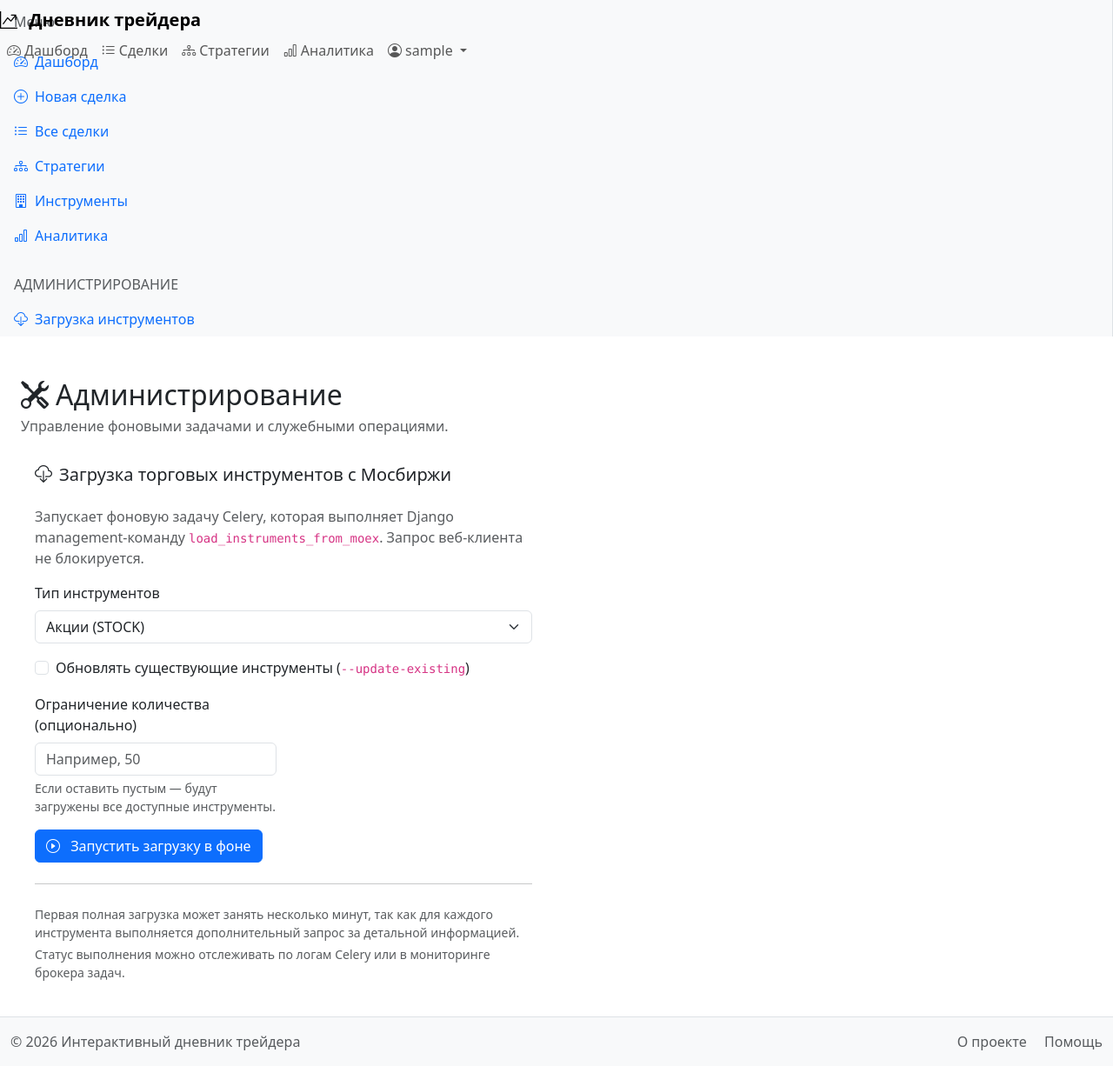
After one commit to 367300/interactive_trader_diary, a Django app: page /admin/tools/instruments/load/ in a window 1280 px wide. The commit adds this page. Shown: the whole page at 87% size. Run offline with Django 5.2, Linux system fonts and the light colour scheme; the visitor is signed in with stand-in values (Sample User, id 1); parts of the project's set-up code (start-up, migrations or seed data) failed here and were passed over.

Commit message:
Добавление административного раздела и действия по выгруке инструментов с ММВБ

```diff
--- /dev/null
+++ b/django_base/core/templates/core/admin_instruments_load.html
@@ -0,0 +1,98 @@
+{% extends 'core/base.html' %}
+{% load static %}
+
+{% block title %}Администрирование — Загрузка инструментов{% endblock %}
+
+{% block content %}
+<div class="container-fluid">
+    <div class="row mb-4">
+        <div class="col-12">
+            <h1 class="h2 mb-1">
+                <i class="bi bi-tools me-2"></i>Администрирование
+            </h1>
+            <p class="text-muted mb-0">
+                Управление фоновыми задачами и служебными операциями.
+            </p>
+        </div>
+    </div>
+
+    <div class="row">
+        <div class="col-lg-6 mb-4">
+            <div class="card border-0 shadow-soft">
+                <div class="card-header bg-white border-0">
+                    <h5 class="card-title mb-0">
+                        <i class="bi bi-cloud-download me-2"></i>Загрузка торговых инструментов с Мосбиржи
+                    </h5>
+                </div>
+                <div class="card-body">
+                    <p class="text-muted">
+                        Запускает фоновую задачу Celery, которая выполняет Django management-команду
+                        <code>load_instruments_from_moex</code>. Запрос веб-клиента не блокируется.
+                    </p>
+
+                    <form method="post" class="row g-3">
+                        {% csrf_token %}
+
+                        <div class="col-12">
+                            <label for="id_instrument_type" class="form-label">Тип инструментов</label>
+                            <select name="instrument_type" id="id_instrument_type" class="form-select">
+                                <option value="STOCK" selected>Акции (STOCK)</option>
+                                <option value="FUTURES">Фьючерсы (FUTURES)</option>
+                            </select>
+                        </div>
+
+                        <div class="col-12">
+                            <div class="form-check">
+                                <input
+                                    class="form-check-input"
+                                    type="checkbox"
+                                    value="1"
+                                    id="id_update_existing"
+                                    name="update_existing"
+                                >
+                                <label class="form-check-label" for="id_update_existing">
+                                    Обновлять существующие инструменты (<code>--update-existing</code>)
+                                </label>
+                            </div>
+                        </div>
+
+                        <div class="col-12 col-md-6">
+                            <label for="id_limit" class="form-label">
+                                Ограничение количества (опционально)
+                            </label>
+                            <input
+                                type="number"
+                                min="1"
+                                class="form-control"
+                                id="id_limit"
+                                name="limit"
+                                placeholder="Например, 50"
+                            >
+                            <div class="form-text">
+                                Если оставить пустым — будут загружены все доступные инструменты.
+                            </div>
+                        </div>
+
+                        <div class="col-12 mt-3">
+                            <button type="submit" class="btn btn-primary">
+                                <i class="bi bi-play-circle me-2"></i>
+                                Запустить загрузку в фоне
+                            </button>
+                        </div>
+                    </form>
+
+                    <hr class="my-4">
+
+                    <p class="text-muted small mb-1">
+                        Первая полная загрузка может занять несколько минут, так как для каждого инструмента
+                        выполняется дополнительный запрос за детальной информацией.
+                    </p>
+                    <p class="text-muted small mb-0">
+                        Статус выполнения можно отслеживать по логам Celery или в мониторинге брокера задач.
+                    </p>
+                </div>
+            </div>
+        </div>
+    </div>
+</div>
+{% endblock %}
--- a/django_base/core/templates/core/base.html
+++ b/django_base/core/templates/core/base.html
@@ -142,6 +142,18 @@
                                 <i class="bi bi-bar-chart me-2"></i>Аналитика
                             </a>
                         </li>
+                        {% if user.is_staff %}
+                            <li class="nav-item mt-3">
+                                <span class="nav-link disabled text-uppercase text-muted small">
+                                    Администрирование
+                                </span>
+                            </li>
+                            <li class="nav-item">
+                                <a class="nav-link" href="{% url 'core:admin_instruments_load' %}">
+                                    <i class="bi bi-cloud-download me-2"></i>Загрузка инструментов
+                                </a>
+                            </li>
+                        {% endif %}
                     </ul>
                 </nav>
             </div>
--- a/django_base/core/urls.py
+++ b/django_base/core/urls.py
@@ -9,4 +9,10 @@ urlpatterns = [
     path('about/', views.AboutView.as_view(), name='about'),
     path('help/', views.HelpView.as_view(), name='help'),
     path('api/dashboard-stats/', views.get_dashboard_stats, name='dashboard_stats'),
+    # Администрирование
+    path(
+        'admin/tools/instruments/load/',
+        views.AdminInstrumentsLoadView.as_view(),
+        name='admin_instruments_load',
+    ),
 ]
--- a/django_base/core/views.py
+++ b/django_base/core/views.py
@@ -1,15 +1,16 @@
 from django.shortcuts import render, redirect
-from django.contrib.auth.decorators import login_required
+from django.contrib.auth.decorators import login_required, user_passes_test
 from django.contrib.auth import login, logout
 from django.contrib import messages
 from django.http import JsonResponse
 from django.views.decorators.http import require_http_methods
 from django.utils.decorators import method_decorator
-from django.views.generic import TemplateView
+from django.views.generic import TemplateView, View
 from django.db.models import Sum, Count, Avg
 from trades.models import Trade
 from strategies.models import TradingStrategy
 from accounts.models import TraderProfile
+from instruments.tasks import load_instruments_from_moex_task
 
 
 class IndexView(TemplateView):
@@ -118,3 +119,44 @@ def get_dashboard_stats(request):
     }
 
     return JsonResponse(stats)
+
+
+@method_decorator(login_required, name='dispatch')
+@method_decorator(user_passes_test(lambda u: u.is_staff), name='dispatch')
+class AdminInstrumentsLoadView(View):
+    """
+    Страница для администраторов с запуском фоновой задачи загрузки инструментов.
+    """
+
+    template_name = 'core/admin_instruments_load.html'
+
+    def get(self, request):
+        return render(request, self.template_name)
+
+    def post(self, request):
+        instrument_type = request.POST.get('instrument_type', 'STOCK')
+        update_existing = bool(request.POST.get('update_existing'))
+        limit_raw = request.POST.get('limit') or None
+
+        limit = None
+        if limit_raw:
+            try:
+                limit = int(limit_raw)
+            except (TypeError, ValueError):
+                messages.warning(
+                    request,
+                    'Некорректное значение для ограничения количества. Игнорируется.',
+                )
+
+        task = load_instruments_from_moex_task.delay(
+            instrument_type=instrument_type,
+            update_existing=update_existing,
+            limit=limit,
+        )
+
+        messages.success(
+            request,
+            f'Задача на загрузку инструментов поставлена в очередь Celery (ID: {task.id}).',
+        )
+
+        return redirect('core:admin_instruments_load')
--- a/django_base/django_base/urls.py
+++ b/django_base/django_base/urls.py
@@ -23,13 +23,15 @@ from django.views.static import serve
 import os
 
 urlpatterns = [
-    path('admin/', admin.site.urls),
-    path('favicon.ico', serve, {'document_root': os.path.join(settings.BASE_DIR, 'staticfiles'), 'path': 'favicon.ico'}),
+    # Публичные/клиентские маршруты (в том числе кастомное администрирование)
     path('', include('core.urls', namespace='core')),
     path('accounts/', include('accounts.urls', namespace='accounts')),
     path('strategies/', include('strategies.urls', namespace='strategies')),
     path('instruments/', include('instruments.urls', namespace='instruments')),
     path('trades/', include('trades.urls', namespace='trades')),
+    path('favicon.ico', serve, {'document_root': os.path.join(settings.BASE_DIR, 'staticfiles'), 'path': 'favicon.ico'}),
+    # Встроенная Django admin-панель
+    path('admin/', admin.site.urls),
 ]
 
 if settings.DEBUG:
--- /dev/null
+++ b/django_base/instruments/tasks.py
@@ -0,0 +1,54 @@
+from typing import Optional
+
+import requests
+from celery import shared_task
+from django.core.management import call_command
+
+
+# Проверочный URL API Мосбиржи (лёгкий запрос)
+_MOEX_CHECK_URL = "https://iss.moex.com/iss/engines/stock/markets/shares/securities.json"
+_MOEX_CHECK_PARAMS = {"iss.meta": "off", "limit": "1"}
+
+
+@shared_task(
+    bind=True,
+    time_limit=3600,   # жёсткий лимит 1 час
+    soft_time_limit=3300,  # мягкий лимит 55 мин, чтобы успеть завершиться
+)
+def load_instruments_from_moex_task(
+    self,
+    instrument_type: str = "STOCK",
+    update_existing: bool = False,
+    limit: Optional[int] = None,
+) -> None:
+    """
+    Celery-задача для запуска management-команды load_instruments_from_moex.
+
+    Выносит тяжелую загрузку инструментов в фон, чтобы не блокировать веб-запрос.
+    Перед запуском проверяет доступность API Мосбиржи из контейнера воркера.
+    """
+    # Быстрая проверка: может ли воркер достучаться до API Мосбиржи
+    try:
+        requests.get(
+            _MOEX_CHECK_URL,
+            params=_MOEX_CHECK_PARAMS,
+            timeout=15,
+        ).raise_for_status()
+    except requests.RequestException as e:
+        raise RuntimeError(
+            f"Не удалось подключиться к API Мосбиржи из контейнера Celery. "
+            f"Проверьте исходящий доступ в интернет (сеть/DNS). Ошибка: {e}"
+        ) from e
+
+    command_kwargs: dict = {}
+
+    if instrument_type:
+        command_kwargs["instrument_type"] = instrument_type
+
+    if update_existing:
+        command_kwargs["update_existing"] = True
+
+    if limit is not None:
+        command_kwargs["limit"] = limit
+
+    call_command("load_instruments_from_moex", **command_kwargs)
```
Also changed, not shown: django_base/instruments/management/commands/load_instruments_from_moex.py (+12 -1 lines).
